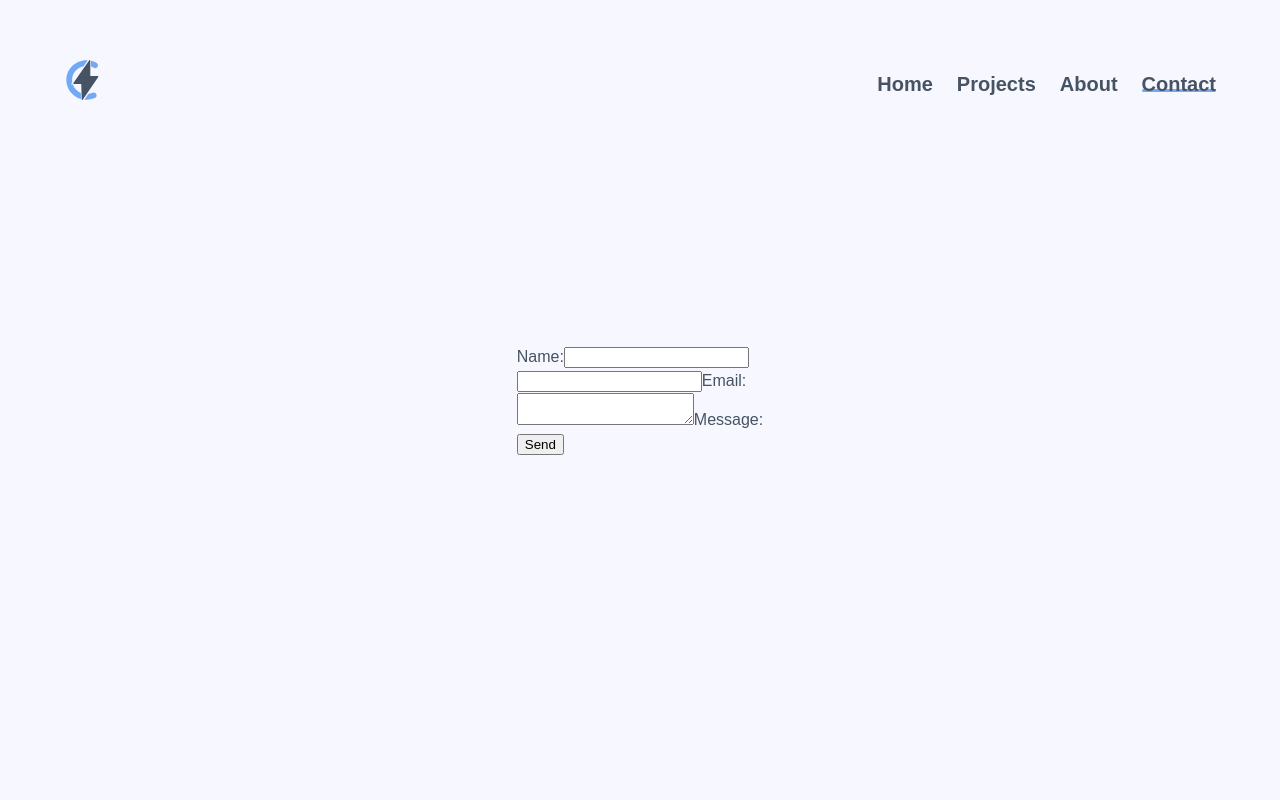
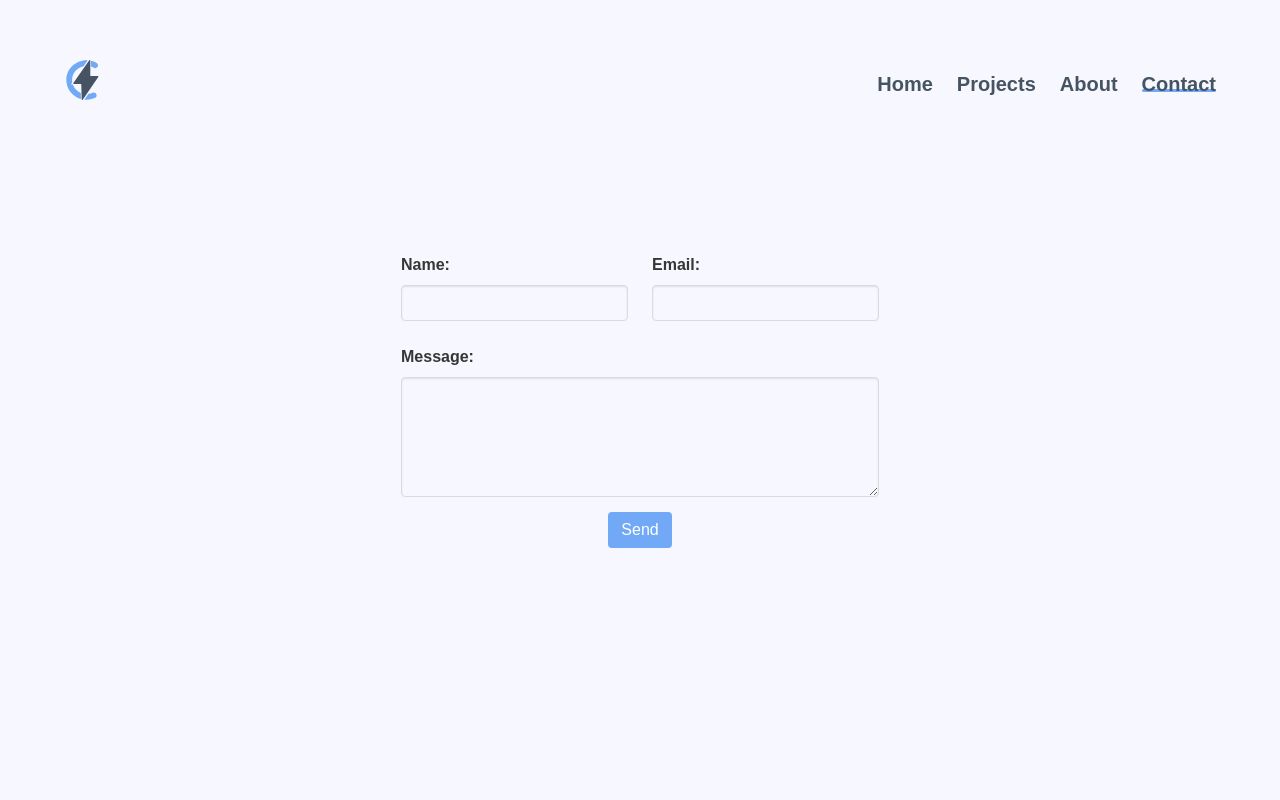
Before and after one commit to Atomator/portfolio, a Vue app: page /#/contact in a window 1280 px wide. Shown: the top 800 px of the page. Built offline with nearby package versions, Linux system fonts and the light colour scheme.

Commit message:
Style form; testing if it works

```diff
--- a/src/pages/Contact.vue
+++ b/src/pages/Contact.vue
@@ -8,19 +8,23 @@
       netlify-honeypot="bot-field"
     >
       <input type="hidden" name="form-name" value="contact" />
-      <div>
-        <label for="name">Name:</label>
-        <input type="text" name="name" required/>
+      <div class="columns">
+        <div class="column is-half">
+          <label for="name" class="label">Name:</label>
+          <input type="text" name="name" class="input" required/>
+        </div>
+        <div class="column is-half">
+          <label for="email" class="label">Email:</label>
+          <input type="email" name="email" class="input" required/>
+        </div>
       </div>
       <div>
-        <input type="email" name="email" required/>
-        <label for="email">Email:</label>
+        <label for="message" class="label">Message:</label>
+        <textarea name="message" class="textarea" required></textarea>
       </div>
-      <div>
-        <textarea name="message" required></textarea>
-        <label for="message">Message:</label>
+      <div class="field is-grouped is-grouped-centered">
+        <button type="submit" value="Send message" class="button is-primary">Send</button>
       </div>
-      <button type="submit" value="Send message">Send</button>
     </form>
   </div>
 </template>
@@ -30,3 +34,9 @@ export default {
   name: 'Contact',
 }
 </script>
+
+<style scoped>
+.field {
+  margin-top: 15px;
+}
+</style>
```
